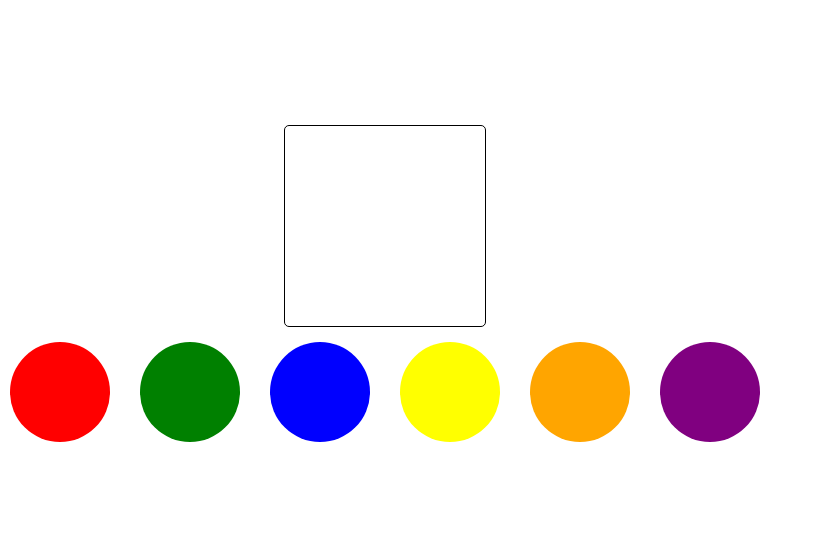
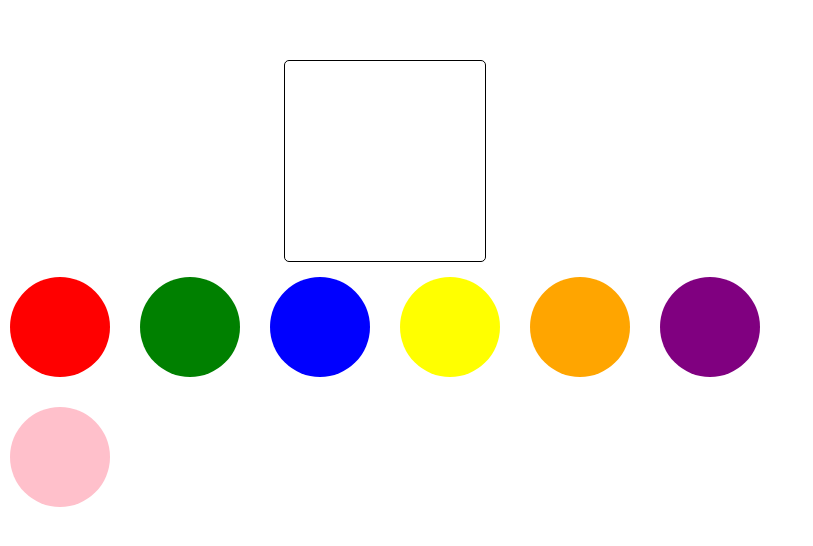
Before and after one commit to amird55/color_rush, a React (Vite) app: page / in a window 1280 px wide. Shown: the part 114-660 px from the top of the page, without its empty margins (0-813 px from the left). Built offline with nearby package versions, Linux system fonts and the light colour scheme.

Commit message:
הצגת הצבע שנלחץ הכי הרבה פעמים

```diff
--- a/src/ButtonRow.jsx
+++ b/src/ButtonRow.jsx
@@ -5,7 +5,7 @@ function ButtonRow({changeColor}) {
     const setColor = (color) => {
         changeColor(color);
     }
-    const colors = ["red","green","blue","yellow","orange","purple"];
+    const colors = ["red","green","blue","yellow","orange","purple","pink"];
     return (
         <div className="row6">
             {colors.map((color) => {
--- a/src/RushShow.jsx
+++ b/src/RushShow.jsx
@@ -3,11 +3,31 @@ import MainDisplay from "./MainDisplay.jsx";
 import ButtonRow from "./ButtonRow.jsx";
 
 function RushShow() {
-    const [mainColor, setMainColor] = useState("transparent")
+    const [mainColor, setMainColor] = useState("transparent");
+    const [clicks, setClicks] = useState({});
+    const IwasClicked = (color) => {
+        let cnt=clicks[color] || 0;
+        cnt++;
+        let newClicks = {...clicks,[color]:cnt};
+        setClicks(newClicks);
+
+        let bestColor = "";
+        for(let clr in newClicks){
+            if((bestColor==="")||(newClicks[clr]>newClicks[bestColor])){
+                bestColor = clr;
+            }
+        }
+        // const bestClr = newClicks.reduce((bst,val,clr) => {
+        //     console.log("newClicks",bst,val,clr);
+        //     return  clr ;
+        // },"");
+        console.log(bestColor);
+        setMainColor(bestColor);
+    }
     return (
         <>
             <MainDisplay mainColor={mainColor} />
-            <ButtonRow changeColor={setMainColor} />
+            <ButtonRow changeColor={IwasClicked} />
         </>
     );
 }
```
